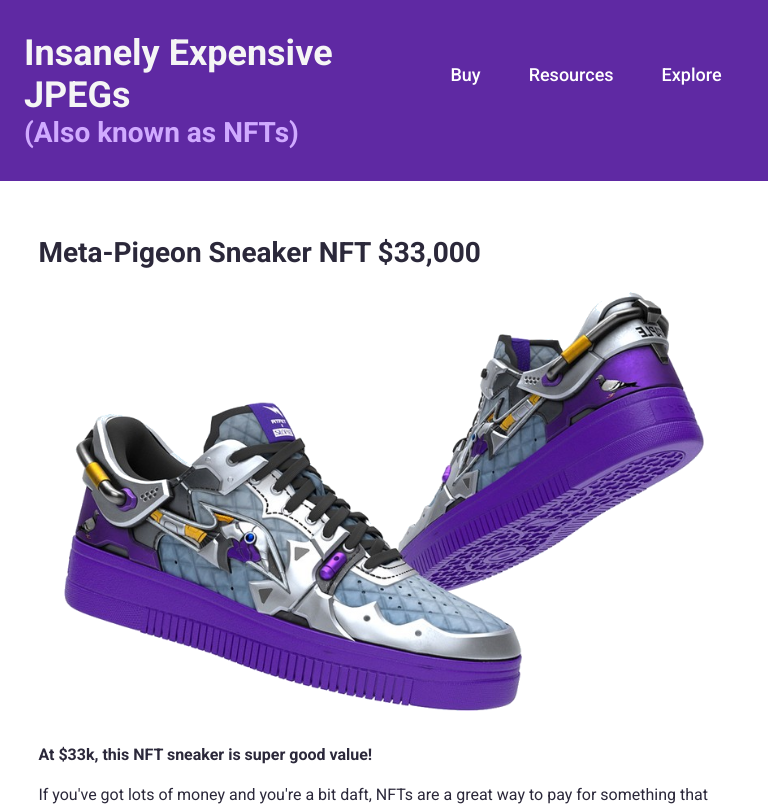
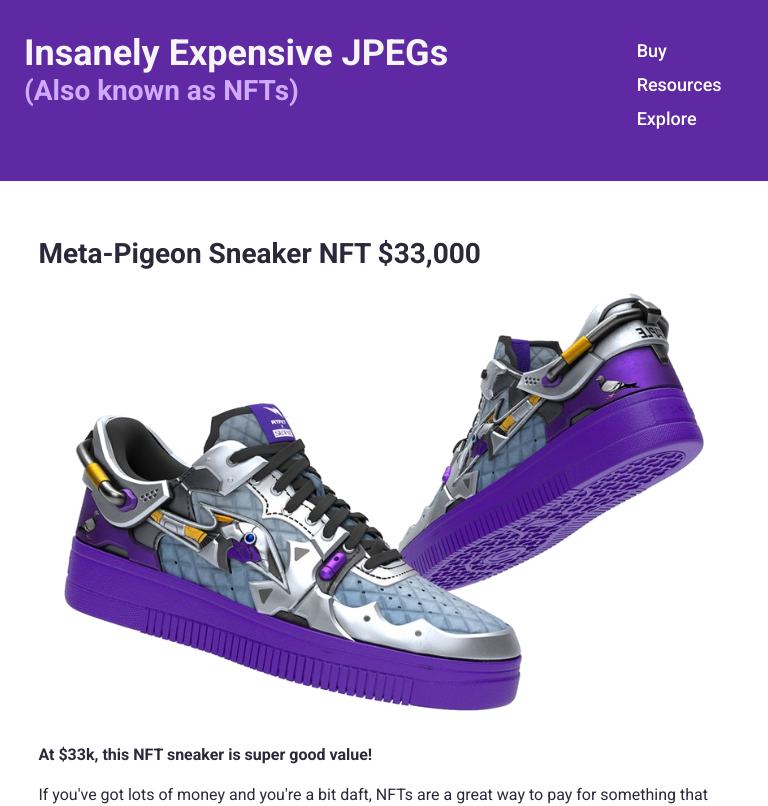
Before and after one commit to mohs-in/nftSite-v, a React (Vite) app: page / in a window 768 px wide. Shown: the top 806 px of the page. Built offline with nearby package versions, Linux system fonts and the light colour scheme.

Commit message:
update for 786px width of devices

```diff
--- a/src/index.scss
+++ b/src/index.scss
@@ -196,3 +196,15 @@ p {
   }
 
 }
+
+@media (max-width:786px) and (min-width:481px){
+  ul {
+    flex-direction: column;
+  }
+  ul li {
+    margin-top: 0;
+    padding-top: 0;
+    margin-left: 0.5rem;
+    padding-bottom: 0.8rem;
+  }
+}
```
